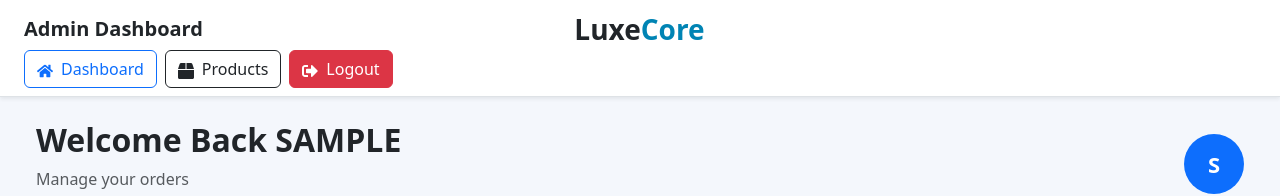
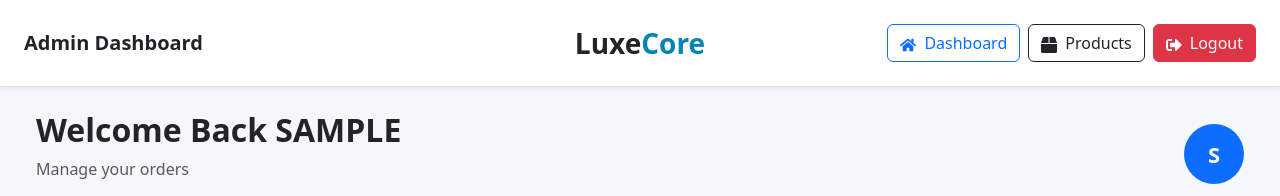
Before and after one commit to singhbharat7889-dot/LUXECORE, a React (Vite) app in the folder Frontend/: page /AdminDashboard in a window 1280 px wide. Shown: the top 196 px of the page. Built offline with nearby package versions, Linux system fonts and the light colour scheme; no server answers; sample sign-in values are in the browser's storage.

Commit message:
AdminNavbar updated

```diff
--- a/Frontend/src/Admin/AdminNavbar.jsx
+++ b/Frontend/src/Admin/AdminNavbar.jsx
@@ -11,39 +11,29 @@ function AdminNavbar() {
   };
 
   return (
-    <nav className="navbar bg-white border-bottom sticky-top shadow-sm py-2">
-      <div className="container-fluid d-flex flex-column flex-md-row align-items-center px-3 px-md-4">
+   <nav className="navbar bg-white border-bottom sticky-top shadow-sm">
+  <div className="container-fluid px-4">
 
-        {/* Top Row */}
-        <div className="w-100 d-flex justify-content-between align-items-center position-relative">
+    {/* Desktop Layout */}
+    <div className="d-none d-md-flex align-items-center justify-content-between position-relative w-100" style={{ height: "70px" }}>
 
-          {/* Left Side - Hide on Mobile */}
       <div
-            className="fw-semibold fs-5 d-none d-md-block"
+        className="fw-semibold fs-5"
         style={{ cursor: "pointer" }}
         onClick={() => navigate("/AdminDashboard")}
       >
         Admin Dashboard
       </div>
 
-          {/* Logo */}
       <div
-            className="mx-auto fw-bold fs-3"
-            style={{
-              cursor: "pointer",
-              userSelect: "none",
-            }}
+        className="position-absolute start-50 translate-middle-x fw-bold fs-3"
+        style={{ cursor: "pointer", userSelect: "none" }}
         onClick={() => navigate("/AdminDashboard")}
       >
         Luxe<span style={{ color: "#0084b4" }}>Core</span>
       </div>
 
-          {/* Spacer for desktop alignment */}
-          <div className="d-none d-md-block" style={{ width: "180px" }} />
-        </div>
-
-        {/* Buttons */}
-        <div className="d-flex flex-wrap justify-content-center gap-2 mt-3 mt-md-0">
+      <div className="d-flex align-items-center gap-2">
         <button
           className="btn btn-outline-primary"
           onClick={() => navigate("/AdminDashboard")}
@@ -68,7 +58,43 @@ function AdminNavbar() {
           Logout
         </button>
       </div>
+    </div>
 
+    {/* Mobile Layout */}
+    <div className="d-flex d-md-none flex-column align-items-center py-2">
+
+      <div
+        className="fw-bold fs-3 mb-3"
+        style={{ cursor: "pointer", userSelect: "none" }}
+        onClick={() => navigate("/AdminDashboard")}
+      >
+        Luxe<span style={{ color: "#0084b4" }}>Core</span>
+      </div>
+
+      <div className="d-flex flex-wrap justify-content-center gap-2">
+        <button
+          className="btn btn-outline-primary"
+          onClick={() => navigate("/AdminDashboard")}
+        >
+          <FaHome />
+        </button>
+
+        <button
+          className="btn btn-outline-dark"
+          onClick={() => navigate("/ProductForm")}
+        >
+          <FaBox />
+        </button>
+
+        <button
+          className="btn btn-danger"
+          onClick={handleLogout}
+        >
+          <FaSignOutAlt />
+        </button>
+      </div>
+
+    </div>
   </div>
 </nav>
   );
```
Lines whose indentation alone changed are shown as unchanged.
